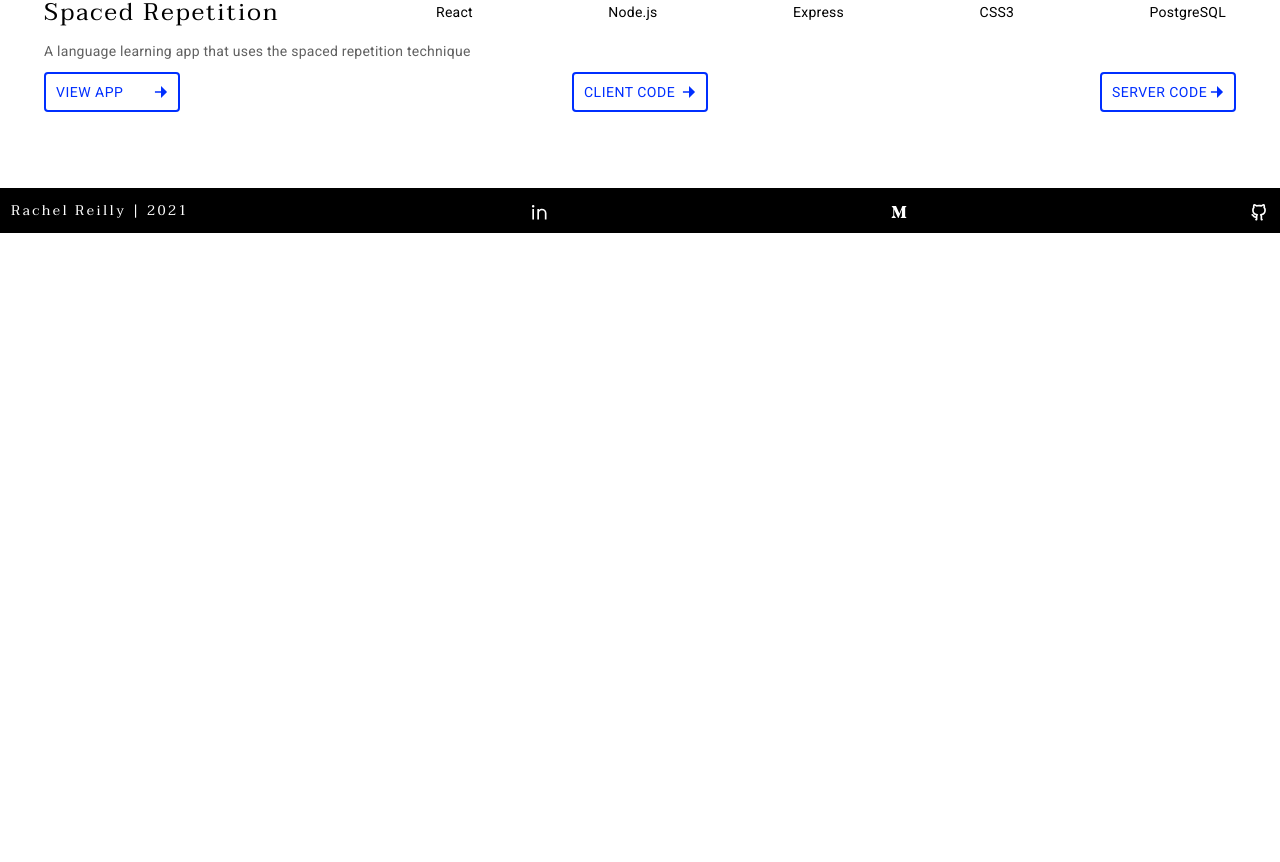
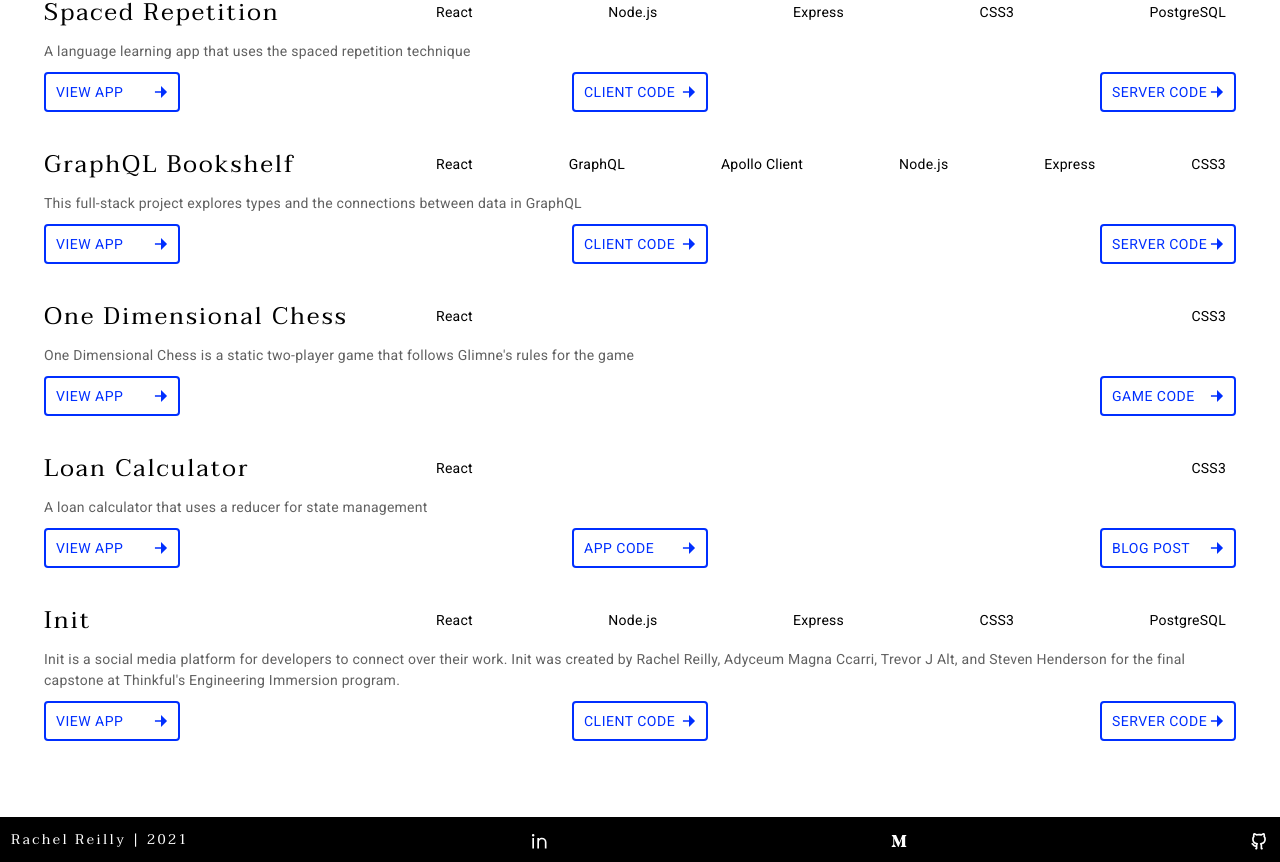
Before and after one commit to Rachanastasia/portfolio-new, a Next.js app: page / in a window 1280 px wide. Shown: the part 1527-2389 px from the top of the page. Before the commit the page ends 1760 px from the top, so only its background shows below. Built offline with nearby package versions, Linux system fonts and the light colour scheme.

Commit message:
adds links and descriptions for all projects

```diff
--- a/components/About.js
+++ b/components/About.js
@@ -10,7 +10,7 @@ export default function About(){
                 {/* <img className='about-img' src={require('../assets/rachel.jpg')} /> */}
                 <div className="about-paragraph-wrapper">
                     <p>
-                        Hi, I’m Rachel. I’m a Full Stack Developer from Chicago with experience working with React, React Native, GraphQL, Node.js, and SQL.
+                        Hi, I’m Rachel. I’m a Full Stack Developer from Chicago.
                     </p>
                     <p>
                         My background as an artist informs my programming beyond the UI. I learned how to take concepts -- classes and context, hue and negative space -- and apply them for different effects. I practiced listening to feedback during critiques, realizing that other people often saw things in my work that I had overlooked.
--- a/components/Projects.js
+++ b/components/Projects.js
@@ -24,6 +24,45 @@ const projects = [
             {title: 'Client Code', href: 'https://github.com/Rachanastasia/spaced-repetition-client'},
             {title: 'Server Code', href: 'https://github.com/Rachanastasia/spaced-repetition-server'}
         ]
+    },
+    {
+        title: 'GraphQL Bookshelf',
+        description: "This full-stack project explores types and the connections between data in GraphQL",
+        stack: ['React', 'GraphQL', 'Apollo Client', 'Node.js', 'Express', 'CSS3'],
+        links: [
+            {title: 'View App', href: 'https://bookshelf-orcin.vercel.app/'},
+            {title: 'Client Code', href: 'https://github.com/Rachanastasia/graphql-bookshelf-client'},
+            {title: 'Server Code', href: 'https://github.com/Rachanastasia/graphql-bookshelf-api'}
+        ]
+    },
+    {
+        title: 'One Dimensional Chess',
+        description: "One Dimensional Chess is a static two-player game that follows Glimne's rules for the game",
+        stack: ['React', 'CSS3'],
+        links: [
+            {title: 'View App', href: 'https://one-d-chess.vercel.app/'},
+            {title: 'Game Code', href: 'https://github.com/Rachanastasia/one-dimensional-chess'},
+        ]
+    },
+    {
+        title: 'Loan Calculator',
+        description: 'A loan calculator that uses a reducer for state management',
+        stack: ['React', 'CSS3'],
+        links: [
+            {title: 'View App', href: 'https://loan-calculator-two.vercel.app/'},
+            {title: 'App Code', href: 'https://github.com/Rachanastasia/loan-calculator'},
+            {title: 'Blog Post', href: 'https://rachanastasia.medium.com/usestate-vs-usereducer-9bbfca768f51'}
+        ]
+    },
+    {
+        title: 'Init',
+        description: "Init is a social media platform for developers to connect over their work. Init was created by Rachel Reilly, Adyceum Magna Ccarri, Trevor J Alt, and Steven Henderson for the final capstone at Thinkful's Engineering Immersion program.",
+        stack: ['React', 'Node.js', 'Express', 'CSS3', 'PostgreSQL'],
+        links: [
+            {title: 'View App', href: 'https://init-rachel.vercel.app/'},
+            {title: 'Client Code', href: 'https://github.com/Rachanastasia/init'},
+            {title: 'Server Code', href: 'https://github.com/Rachanastasia/init-api'}
+        ]
     }
 ]
 
```
